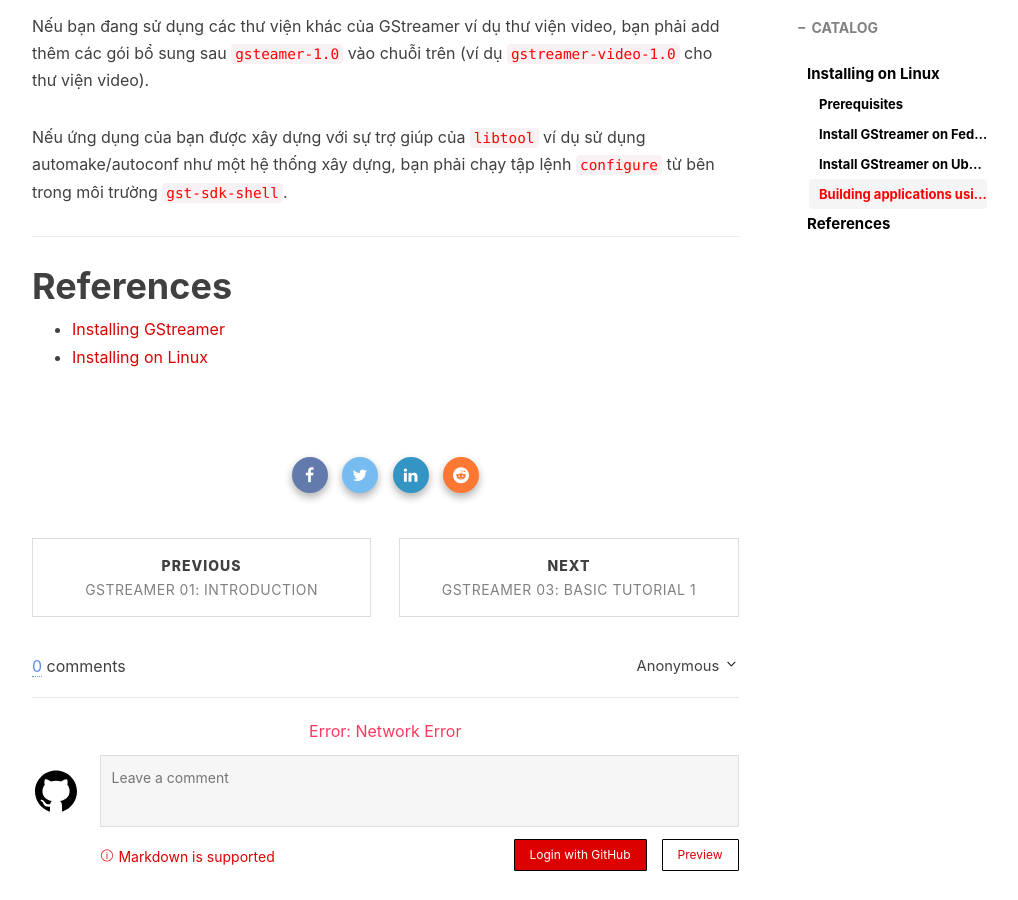
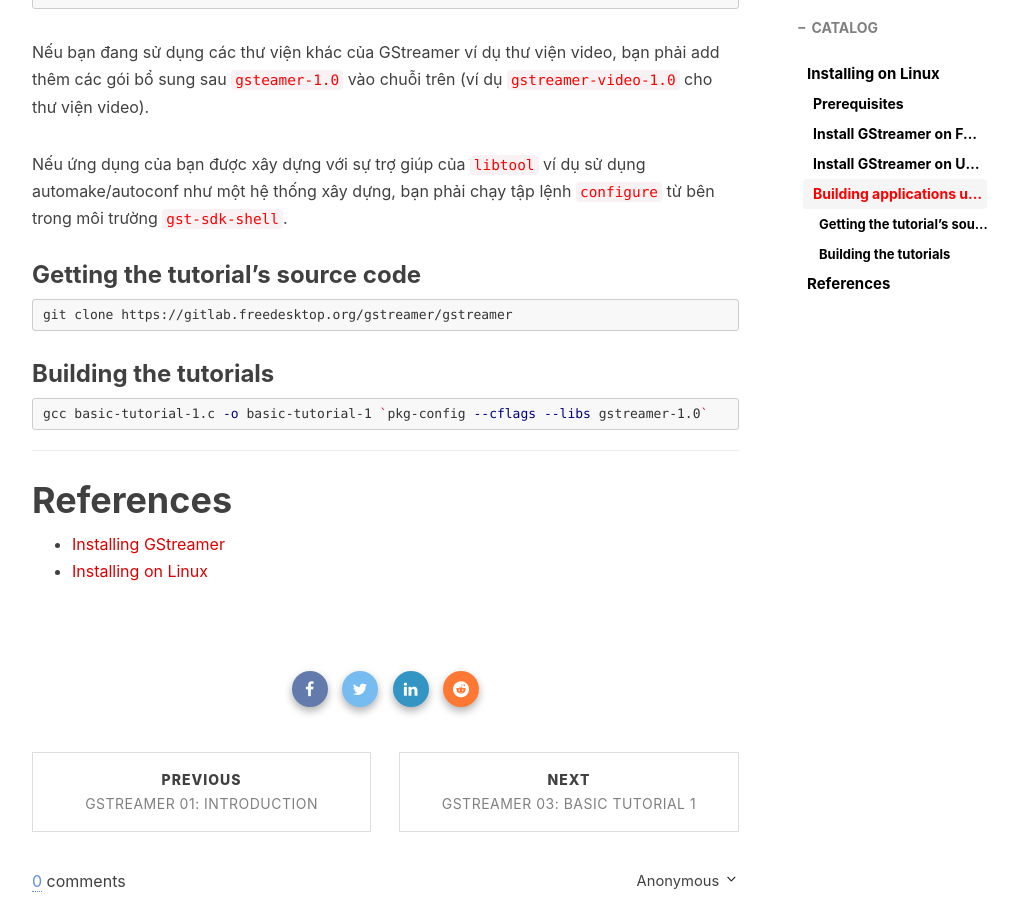
Before and after one commit to nab1010/nab1010.github.io, a Jekyll site: the page built from _posts/Knowledge/2022-12-12-GStreamer-02.md, in a window 1280 px wide and 900 px high, scrolled down 1541 px. Shown: the whole window, without its empty margins (233-1251 px from the left). Built offline with Jekyll 4.4.1, drawn with Linux system fonts in a browser that asks for light colours; nearby versions of some CDN libraries; comment, search, counter and statistics services are not loaded.

Commit message:
nabang1010 fix

````diff
--- a/_posts/Knowledge/2022-12-12-GStreamer-02.md
+++ b/_posts/Knowledge/2022-12-12-GStreamer-02.md
@@ -25,7 +25,7 @@ tags:
 
 # Installing on Linux
 
-### Prerequisites
+## Prerequisites
 
 Gstreamer được bao gồm trong tất cả các bản phân phối của Linux. Bạn nên sử dụng phiên bản mới nhất của bản phân phối hoạt động nhanh như Fedora, Ubuntu (Non-LTS), Debian SID hoặc OpenSuse để có được bản phát hành GStreamer gần đây.
 
@@ -33,7 +33,7 @@ Tất cả các lệnh được đưa ra trong phần này đều được nhậ
 
 ***Hãy chắc chắn rằng bạn có quyền truy cập superuser (`root`) để cài đặt GStreamer.***
 
-### Install GStreamer on Fedora
+## Install GStreamer on Fedora
 
 Chạy câu lệnh dưới đây:
 
@@ -41,7 +41,7 @@ Chạy câu lệnh dưới đây:
 dnf install gstreamer1-devel gstreamer1-plugins-base-tools gstreamer1-doc gstreamer1-plugins-base-devel gstreamer1-plugins-good gstreamer1-plugins-good-extras gstreamer1-plugins-ugly gstreamer1-plugins-bad-free gstreamer1-plugins-bad-free-devel gstreamer1-plugins-bad-free-extras
 ```
 
-### Install GStreamer on Ubuntu or Debian
+## Install GStreamer on Ubuntu or Debian
 
 Chạy câu lệnh dưới đây:
 
@@ -49,7 +49,7 @@ Chạy câu lệnh dưới đây:
 apt-get install libgstreamer1.0-dev libgstreamer-plugins-base1.0-dev libgstreamer-plugins-bad1.0-dev gstreamer1.0-plugins-base gstreamer1.0-plugins-good gstreamer1.0-plugins-bad gstreamer1.0-plugins-ugly gstreamer1.0-libav gstreamer1.0-doc gstreamer1.0-tools gstreamer1.0-x gstreamer1.0-alsa gstreamer1.0-gl gstreamer1.0-gtk3 gstreamer1.0-qt5 gstreamer1.0-pulseaudio
 ```
 
-### Building applications using GStreamer
+## Building applications using GStreamer
 
 "Development environment" duy nhất được yêu cầu là trình biên dịch `gcc` và trình chỉnh sửa văn bản `text editor`. Để biên dịch code yêu cầu GStreamer và sử dụng các thư viện lõi của GStreamer, hãy nhớ thêm chuỗi này vào lệnh `gcc` của bạn:
 
@@ -61,6 +61,19 @@ Nếu bạn đang sử dụng các thư viện khác của GStreamer ví dụ th
 
 Nếu ứng dụng của bạn được xây dựng với sự trợ giúp của `libtool` ví dụ sử dụng automake/autoconf như một hệ thống xây dựng, bạn phải chạy tập lệnh `configure` từ bên trong môi trường `gst-sdk-shell`.
 
+### Getting the tutorial's source code
+
+```bash
+git clone https://gitlab.freedesktop.org/gstreamer/gstreamer
+```
+
+### Building the tutorials
+
+```bash
+gcc basic-tutorial-1.c -o basic-tutorial-1 `pkg-config --cflags --libs gstreamer-1.0`
+```
+
+
 ----
 
 # References
````
Also changed, not shown: _posts/Knowledge/2022-12-13-GStreamer-03.md (+3 -3 lines), _posts/Knowledge/2022-12-13-GStreamer-04.md (+5 -5 lines), _posts/Knowledge/2022-12-14-GStreamer-05.md (+3 -3 lines), _posts/Knowledge/2022-12-15-GStreamer-06.md (+2 -2 lines), _posts/Knowledge/2022-12-18-DeepStream-01.md (+4 -4 lines).
